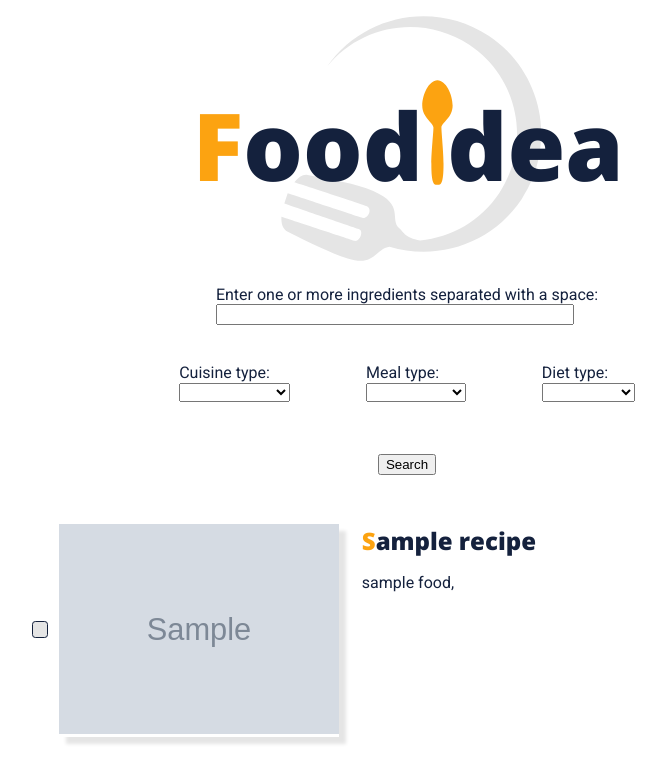
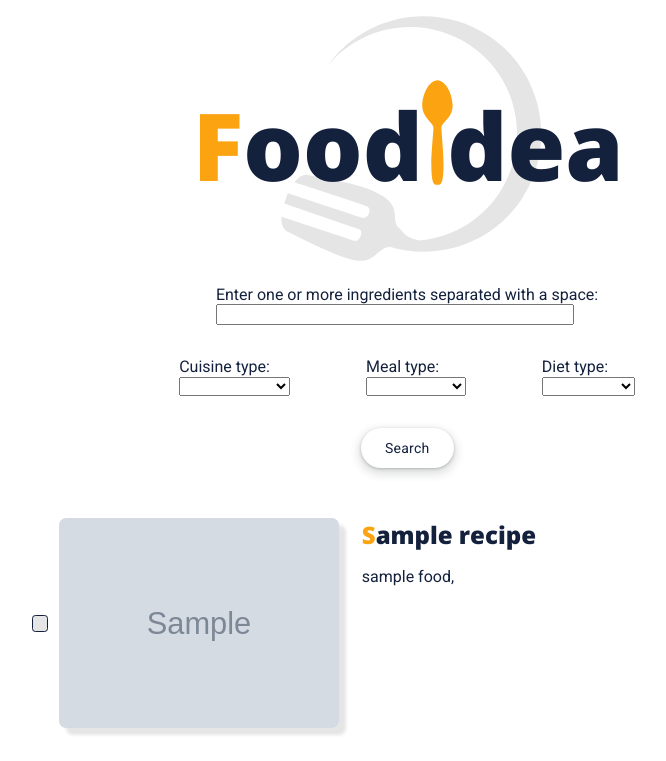
Before and after one commit to urszkam/RecipeSearch, a Flask app: template templates/index.html in a window 1280 px wide. Shown: the part 39-800 px from the top of the page, without its empty margins (233-899 px from the left). Run offline with Flask 2, Linux system fonts and the light colour scheme; the template is opened without the code that fills it: most values are stand-ins (such as "Sample title", 1, 10 or a date in 2020); grey boxes marked "Sample" are stand-in pictures.

Commit message:
refactor: change style of a search button

```diff
--- a/static/style.css
+++ b/static/style.css
@@ -5,6 +5,12 @@ img.logo {
     display: block;
     margin-left: auto;
     margin-right: auto
+}
+
+img.recipe {
+    border-radius: 10px;
+    zoom: 70%;
+    box-shadow: 10px 10px 5px #E5E5E5;
 }
 
 .flexbox-search {
@@ -20,11 +26,11 @@ img.logo {
 
 input[type="text"] {
     width: 350px;
-/*    cursor: text;*/
 }
 
 .flexbox-filters {
-  margin-bottom: 1%;
+  margin-top: -0.5%;
+  margin-bottom: -0.5%;
   display: flex;
   justify-content: center;
   flex-flow: row wrap;
@@ -37,10 +43,90 @@ input[type="text"] {
    cursor: pointer;
  }
 
- .search-button {
-    align-self: center;
-    cursor: pointer;
+/* delete default button style */
+button, button:focus {
+   outline: none;
+   background: transparent;
+   border: 1px solid transparent;
+   cursor: pointer;
 }
+
+button:active {
+   outline: none;
+   background: transparent;
+   border: 1px solid transparent;
+}
+
+/* new button style */
+button {
+  align-items: center;
+  appearance: none;
+  background-color: #fff;
+  border-radius: 24px;
+  border-style: none;
+  box-shadow: rgba(0, 0, 0, .2) 0 3px 5px -1px,rgba(0, 0, 0, .14) 0 6px 10px 0,rgba(0, 0, 0, .12) 0 1px 18px 0;
+  box-sizing: border-box;
+  color: #14213D;
+  cursor: pointer;
+  display: inline-flex;
+  fill: currentcolor;
+  font-family: "Google Sans",Roboto,Arial,sans-serif;
+  font-size: 14px;
+  font-weight: 500;
+  height: 40px;
+  justify-content: center;
+  letter-spacing: .25px;
+  line-height: normal;
+  max-width: 100%;
+  overflow: visible;
+  padding: 2px 24px;
+  position: relative;
+  text-align: center;
+  text-transform: none;
+  transition: box-shadow 280ms cubic-bezier(.4, 0, .2, 1),opacity 15ms linear 30ms,transform 270ms cubic-bezier(0, 0, .2, 1) 0ms;
+  user-select: none;
+  -webkit-user-select: none;
+  touch-action: manipulation;
+  width: auto;
+  will-change: transform,opacity;
+  z-index: 0;
+}
+
+button:hover {
+  background: #fff7e8;
+  color: #14213D;
+}
+
+button:active {
+  box-shadow: 0 4px 4px 0 rgb(60 64 67 / 30%), 0 8px 12px 6px rgb(60 64 67 / 15%);
+  outline: none;
+}
+
+button:focus {
+  outline: none;
+  border: 2px solid #FCA311;
+}
+
+button:not(:disabled) {
+  box-shadow: rgba(60, 64, 67, .3) 0 1px 3px 0, rgba(60, 64, 67, .15) 0 4px 8px 3px;
+}
+
+button:not(:disabled):hover {
+  box-shadow: rgba(60, 64, 67, .3) 0 2px 3px 0, rgba(60, 64, 67, .15) 0 6px 10px 4px;
+}
+
+button:not(:disabled):focus {
+  box-shadow: rgba(60, 64, 67, .3) 0 1px 3px 0, rgba(60, 64, 67, .15) 0 4px 8px 3px;
+}
+
+button:not(:disabled):active {
+  box-shadow: rgba(60, 64, 67, .3) 0 4px 4px 0, rgba(60, 64, 67, .15) 0 8px 12px 6px;
+}
+
+button:disabled {
+  box-shadow: rgba(60, 64, 67, .3) 0 1px 3px 0, rgba(60, 64, 67, .15) 0 4px 8px 3px;
+}
+
 
 article{
     margin-left: 20%;
@@ -95,8 +181,10 @@ input[type="checkbox"]:focus {
 
 .recipe-image {
     margin-right: 3%;
-    zoom: 70%;
-    box-shadow: 10px 10px 5px #E5E5E5;
+}
+
+.search-button {
+    align-self: center;
 }
 
 .recipe-description {
```
